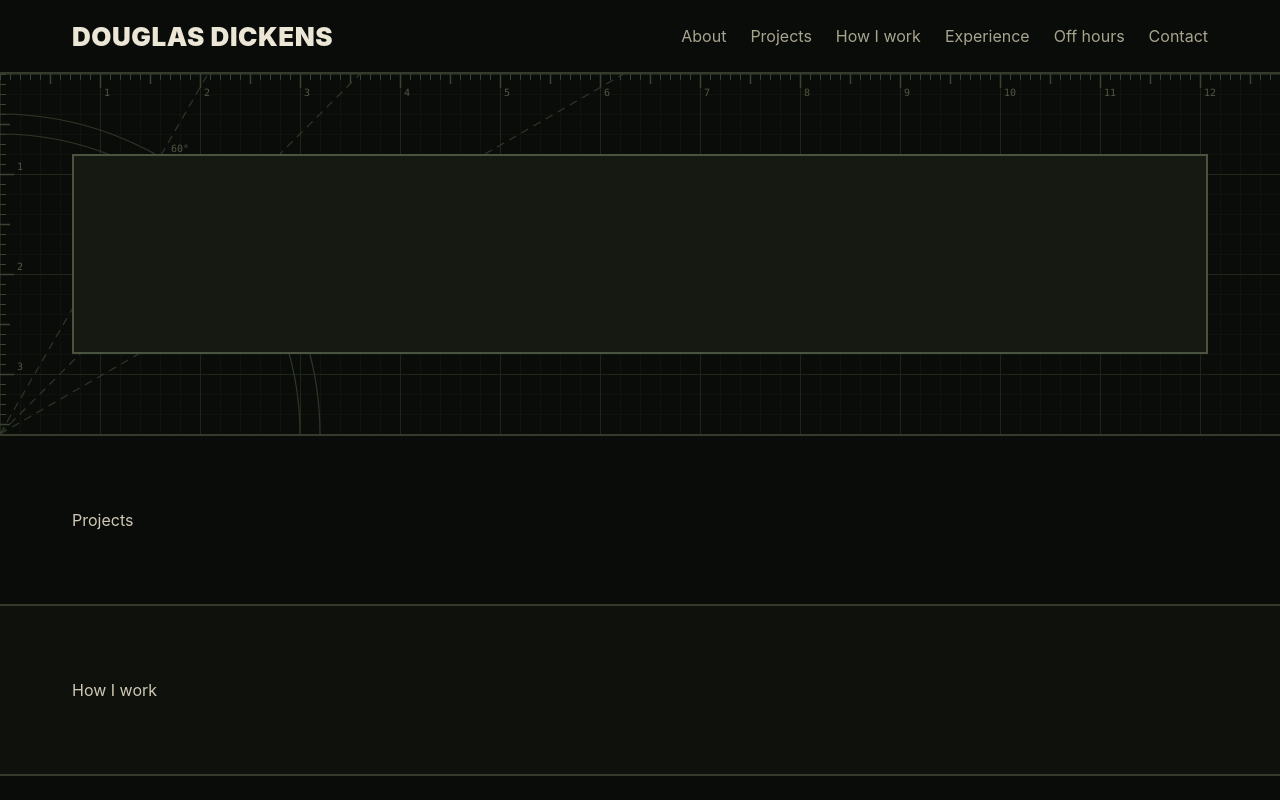
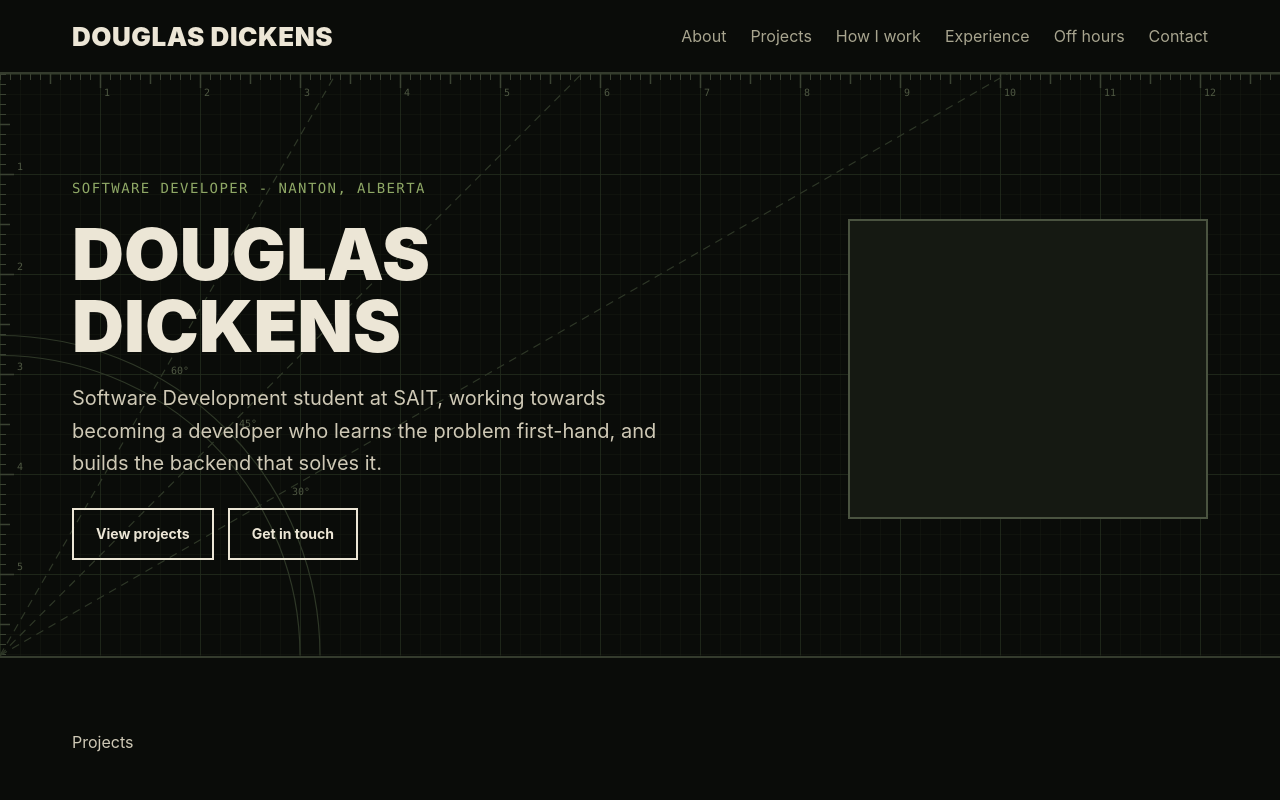
Before and after one commit to HellsMaximum/Portfolio-Website, a Next.js app: page / in a window 1280 px wide. Shown: the top 800 px of the page. Built offline with nearby package versions, Linux system fonts and the light colour scheme.

Commit message:
about me section at top of page

```diff
--- a/app/page.tsx
+++ b/app/page.tsx
@@ -1,9 +1,16 @@
 /**
  * Home page served at the root route ("/").
- * Lays out a blank box for each A2 section, in page order, ready to be built out.
+ * Builds the About intro from A2 and lays out a blank box for each remaining section, in page order.
  */
 
+import Link from "next/link";
 import CuttingMat from "@/components/CuttingMat";
+
+/** About buttons */
+const buttons = [
+  { href: "/#projects", label: "View projects" },
+  { href: "/#contact", label: "Get in touch" },
+];
 
 export default function Home() {
   return (
@@ -11,9 +18,38 @@ export default function Home() {
       {/** About */}
       <section id="about" className="relative overflow-hidden">
         <CuttingMat id="about-mat" />
-        <div className="relative mx-auto max-w-300 px-8 py-20">
-          {/* Status Box */}
-          <div className="min-h-50 border-2 border-strong bg-card"></div>
+        <div className="relative mx-auto flex max-w-300 flex-col gap-14 px-8 pt-26 pb-24 md:flex-row md:items-center">
+          {/** Intro */}
+          <div className="flex min-w-0 flex-1 flex-col gap-5">
+            <p className="font-mono text-sm uppercase tracking-widest text-accent">
+              Software developer - Nanton, Alberta
+            </p>
+            <h1 className="text-6xl font-black uppercase leading-none text-primary md:text-7xl">
+              Douglas
+              <br />
+              Dickens
+            </h1>
+            <p className="max-w-155 text-xl leading-relaxed text-body">
+              Software Development student at SAIT, working towards becoming a developer who
+              learns the problem first-hand, and builds the backend that solves it.
+            </p>
+
+            {/** Buttons */}
+            <div className="flex flex-wrap gap-3.5 pt-2">
+              {buttons.map((button) => (
+                <Link
+                  key={button.href}
+                  href={button.href}
+                  className="inline-block border-2 border-primary px-5.5 py-3.5 text-sm font-bold text-primary transition duration-150 hover:-translate-x-1 hover:-translate-y-1 hover:border-accent hover:bg-accent hover:text-page hover:shadow-[5px_5px_0_var(--text-primary)]"
+                >
+                  {button.label}
+                </Link>
+              ))}
+            </div>
+          </div>
+
+          {/** Status box */}
+          <div className="min-h-75 border-2 border-strong bg-card md:w-90 md:shrink-0"></div>
         </div>
       </section>
 
```
